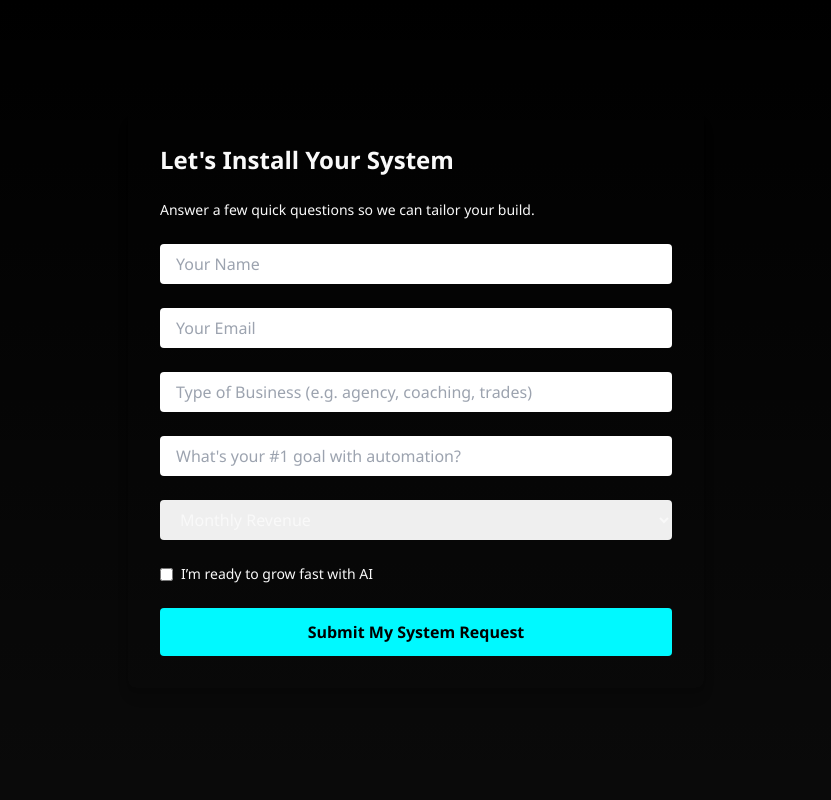
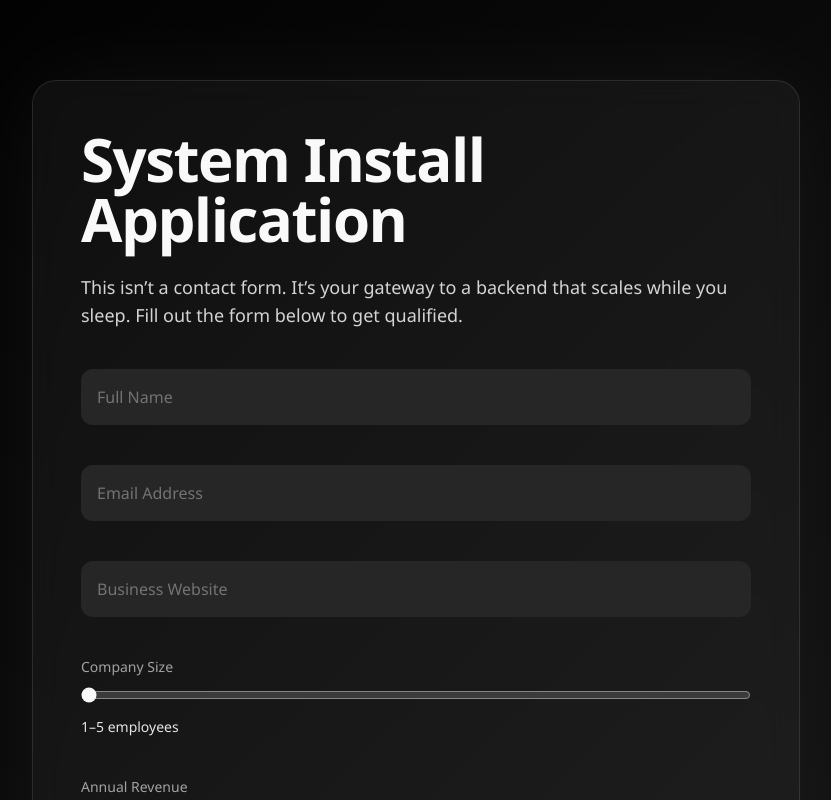
Before and after one commit to xmaturo/nosleep-systems, a Next.js app: page /install in a window 1280 px wide. Shown: the top 800 px of the page, without its empty margins (224-1055 px from the left). Built offline with nearby package versions, Linux system fonts and the light colour scheme.

Commit message:
update site

```diff
--- a/components/Hero.jsx
+++ b/components/Hero.jsx
@@ -17,7 +17,7 @@ export default function Hero() {
         </p>
 
         <a
-  href="https://calendly.com/yourname/system"
+  href="/install"
   target="_blank"
   rel="noopener noreferrer"
   className="mt-6 inline-block bg-accent text-black px-6 py-3 rounded-lg font-semibold shadow-md hover:shadow-accent transition hover:scale-105"
--- a/pages/install.js
+++ b/pages/install.js
@@ -1,126 +1,83 @@
+// pages/install.js
 import { useState } from "react";
-import Head from "next/head";
 
-export default function Install() {
-  const [submitted, setSubmitted] = useState(false);
-  const [formData, setFormData] = useState({
-    name: "",
-    email: "",
-    businessType: "",
-    goal: "",
-    revenue: "",
-    ready: false,
-  });
+export default function InstallPage() {
+  const [companySize, setCompanySize] = useState(1);
+  const [revenue, setRevenue] = useState(1);
+  const [budget, setBudget] = useState(1);
 
-  const handleChange = (e) => {
-    const { name, value, type, checked } = e.target;
-    setFormData({
-      ...formData,
-      [name]: type === "checkbox" ? checked : value,
-    });
-  };
-
-  const handleSubmit = async (e) => {
-    e.preventDefault();
-    try {
-      await fetch("https://hooks.zapier.com/hooks/catch/23501833/ub5wicj/", {
-        method: "POST",
-        headers: { "Content-Type": "application/json" },
-        body: JSON.stringify(formData),
-      });
-      setSubmitted(true);
-    } catch (error) {
-      console.error("Submission error:", error);
-    }
-  };
+  const companySizeLabels = ["1–5 employees", "6–20 employees", "21–50 employees", "50+ employees"];
+  const revenueLabels = ["Less than $100k", "$100k – $500k", "$500k – $1M", "Over $1M"];
+  const budgetLabels = ["Less than $1,000", "$1,000 – $3,000", "$3,000 – $10,000", "$10,000+"];
 
   return (
-    <>
-      <Head>
-        <title>Install Your System | NoSleep Systems</title>
-      </Head>
-      <div className="min-h-screen bg-gradient-to-b from-black to-slate-900 text-white px-4 py-12 flex items-center justify-center">
-        <div className="max-w-xl w-full space-y-8">
-          {submitted ? (
-            <div className="text-center space-y-4">
-              <h2 className="text-3xl font-bold text-accent">You're Locked In ✅</h2>
-              <p className="text-slate-300">
-                We’ll review your info and follow up within 24 hours.
-              </p>
-            </div>
-          ) : (
-            <form onSubmit={handleSubmit} className="bg-slate-800 p-8 rounded-lg shadow-lg space-y-6">
-              <h1 className="text-2xl font-bold">Let's Install Your System</h1>
-              <p className="text-slate-400 text-sm">
-                Answer a few quick questions so we can tailor your build.
+    <div className="min-h-screen bg-gradient-to-br from-black to-neutral-900 text-white flex items-center justify-center px-4 py-20">
+      <div className="backdrop-blur-lg bg-white/5 border border-white/10 p-12 rounded-3xl shadow-[0_0_100px_rgba(255,255,255,0.05)] w-full max-w-3xl animate-fade-in">
+        <h1 className="text-5xl md:text-6xl font-bold mb-6 text-white tracking-tight">
+          System Install Application
+        </h1>
+        <p className="text-neutral-300 text-lg mb-10 max-w-2xl">
+          This isn’t a contact form. It’s your gateway to a backend that scales while you sleep. Fill out the form below to get qualified.
         </p>
 
-              <input
-                type="text"
-                name="name"
-                placeholder="Your Name"
-                value={formData.name}
-                onChange={handleChange}
-                required
-                className="w-full px-4 py-2 rounded bg-slate-700 text-white focus:outline-none focus:ring-2 focus:ring-accent"
-              />
-              <input
-                type="email"
-                name="email"
-                placeholder="Your Email"
-                value={formData.email}
-                onChange={handleChange}
-                required
-                className="w-full px-4 py-2 rounded bg-slate-700 text-white focus:outline-none focus:ring-2 focus:ring-accent"
-              />
-              <input
-                type="text"
-                name="businessType"
-                placeholder="Type of Business (e.g. agency, coaching, trades)"
-                value={formData.businessType}
-                onChange={handleChange}
-                className="w-full px-4 py-2 rounded bg-slate-700 text-white focus:outline-none focus:ring-2 focus:ring-accent"
-              />
-              <input
-                type="text"
-                name="goal"
-                placeholder="What's your #1 goal with automation?"
-                value={formData.goal}
-                onChange={handleChange}
-                className="w-full px-4 py-2 rounded bg-slate-700 text-white focus:outline-none focus:ring-2 focus:ring-accent"
-              />
-              <select
-                name="revenue"
-                value={formData.revenue}
-                onChange={handleChange}
-                className="w-full px-4 py-2 rounded bg-slate-700 text-white focus:outline-none focus:ring-2 focus:ring-accent"
+        <form
+          action="https://hooks.zapier.com/hooks/catch/23501833/ub5wicj/"
+          method="POST"
+          className="space-y-10"
         >
-                <option value="">Monthly Revenue</option>
-                <option value="<5k">Less than $5k</option>
-                <option value="5k-20k">$5k–$20k</option>
-                <option value="20k+">$20k+</option>
-              </select>
-              <label className="flex items-center space-x-2 text-sm">
-                <input
-                  type="checkbox"
-                  name="ready"
-                  checked={formData.ready}
-                  onChange={handleChange}
-                  className="accent-accent"
-                />
-                <span>I’m ready to grow fast with AI</span>
+          <div className="relative">
+            <input name="name" required className="peer w-full bg-neutral-800 text-white p-4 rounded-xl focus:outline-none focus:ring-2 focus:ring-white/40 transition placeholder-transparent" placeholder="Full Name" />
+            <label className="absolute left-4 top-2 text-sm text-neutral-400 transition-all peer-placeholder-shown:top-4 peer-placeholder-shown:text-base peer-placeholder-shown:text-neutral-500 peer-focus:top-2 peer-focus:text-sm peer-focus:text-neutral-400">
+              Full Name
             </label>
+          </div>
+
+          <div className="relative">
+            <input type="email" name="email" required className="peer w-full bg-neutral-800 text-white p-4 rounded-xl focus:outline-none focus:ring-2 focus:ring-white/40 transition placeholder-transparent" placeholder="Email Address" />
+            <label className="absolute left-4 top-2 text-sm text-neutral-400 transition-all peer-placeholder-shown:top-4 peer-placeholder-shown:text-base peer-placeholder-shown:text-neutral-500 peer-focus:top-2 peer-focus:text-sm peer-focus:text-neutral-400">
+              Email Address
+            </label>
+          </div>
+
+          <div className="relative">
+            <input type="url" name="website" required className="peer w-full bg-neutral-800 text-white p-4 rounded-xl focus:outline-none focus:ring-2 focus:ring-white/40 transition placeholder-transparent" placeholder="Business Website" />
+            <label className="absolute left-4 top-2 text-sm text-neutral-400 transition-all peer-placeholder-shown:top-4 peer-placeholder-shown:text-base peer-placeholder-shown:text-neutral-500 peer-focus:top-2 peer-focus:text-sm peer-focus:text-neutral-400">
+              Business Website
+            </label>
+          </div>
+
+          {/* Company Size Slider */}
+          <div>
+            <label className="block text-sm font-medium text-neutral-400 mb-2">Company Size</label>
+            <input type="range" name="companySize" min="1" max="4" value={companySize} onChange={(e) => setCompanySize(Number(e.target.value))} className="w-full accent-white" />
+            <p className="text-sm text-neutral-200 mt-2 font-medium">{companySizeLabels[companySize - 1]}</p>
+            <input type="hidden" name="companySizeText" value={companySizeLabels[companySize - 1]} />
+          </div>
+
+          {/* Revenue Slider */}
+          <div>
+            <label className="block text-sm font-medium text-neutral-400 mb-2">Annual Revenue</label>
+            <input type="range" name="revenue" min="1" max="4" value={revenue} onChange={(e) => setRevenue(Number(e.target.value))} className="w-full accent-white" />
+            <p className="text-sm text-neutral-200 mt-2 font-medium">{revenueLabels[revenue - 1]}</p>
+            <input type="hidden" name="revenueText" value={revenueLabels[revenue - 1]} />
+          </div>
+
+          {/* Budget Slider */}
+          <div>
+            <label className="block text-sm font-medium text-neutral-400 mb-2">Budget Range</label>
+            <input type="range" name="budget" min="1" max="4" value={budget} onChange={(e) => setBudget(Number(e.target.value))} className="w-full accent-white" />
+            <p className="text-sm text-neutral-200 mt-2 font-medium">{budgetLabels[budget - 1]}</p>
+            <input type="hidden" name="budgetText" value={budgetLabels[budget - 1]} />
+          </div>
 
           <button
             type="submit"
-                className="w-full py-3 bg-accent text-black font-semibold rounded hover:opacity-90 transition"
+            className="w-full bg-white text-black font-semibold py-4 rounded-xl hover:brightness-110 hover:scale-[1.02] transition-all duration-300 shadow-xl"
           >
-                Submit My System Request
+            Submit Application
           </button>
         </form>
-          )}
       </div>
     </div>
-    </>
   );
 }
```
Lines whose indentation alone changed are shown as unchanged.
